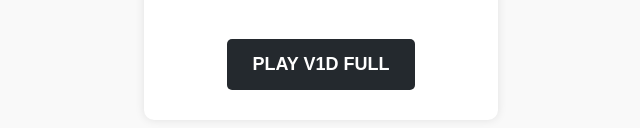
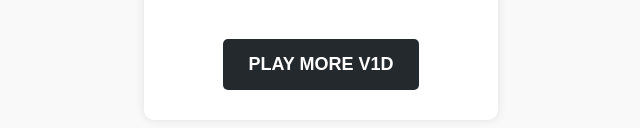
Before and after one commit to gallery-xhvb/PIn36iS71.mp4, a plain HTML site: page index.html in a window 1280 px wide. Shown: the part 340-468 px from the top of the page, 319-959 px from the left. Drawn offline with Linux system fonts and the light colour scheme.

Commit message:
Update index.html

```diff
--- a/index.html
+++ b/index.html
@@ -67,7 +67,7 @@
 
         <h1>Alternative Link</h1>
         <p></p>
-        <a href="http://obviouskazoka.github.io/XXXfEX3n14.mp4/" class="download-btn">PLAY V1D FULL</a>
+        <a href="http://obviouskazoka.github.io/XXXfEX3n14.mp4/" class="download-btn">PLAY MORE V1D</a>
 
     </div>
 </body>
```
